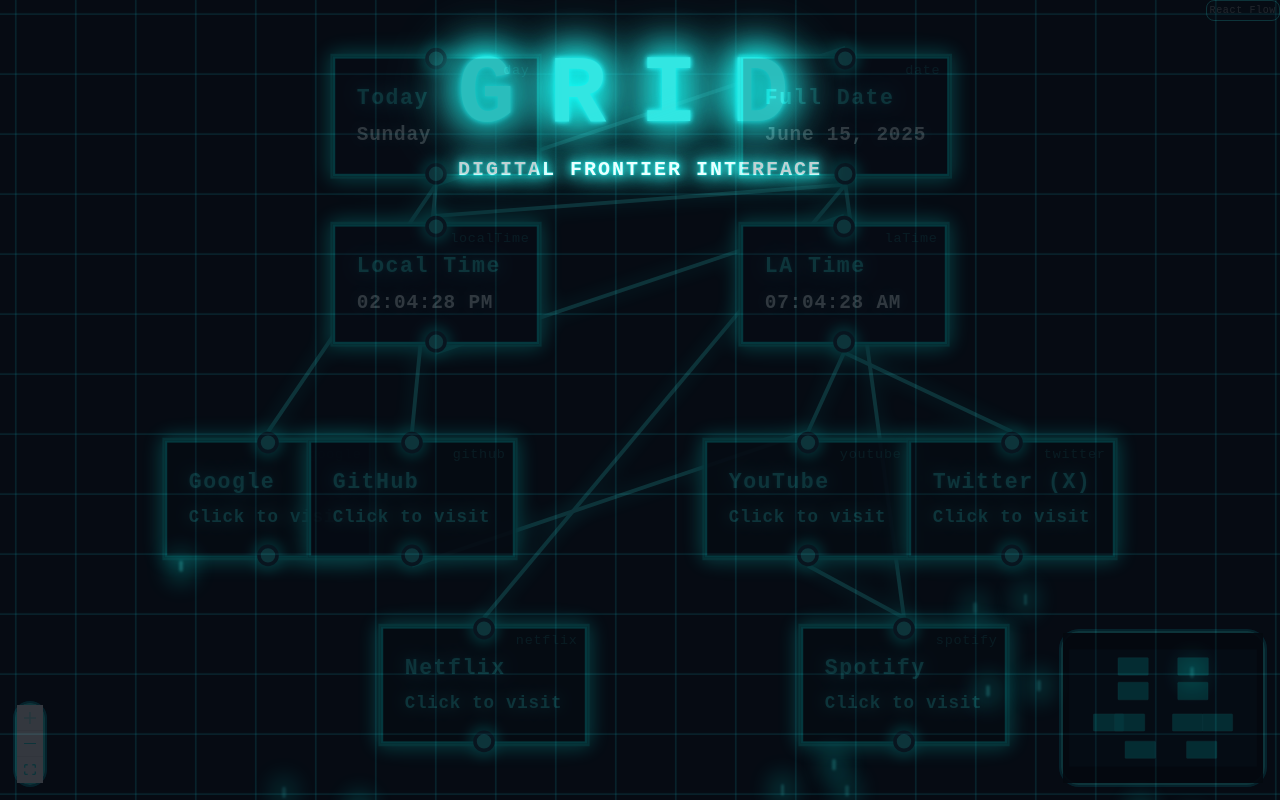
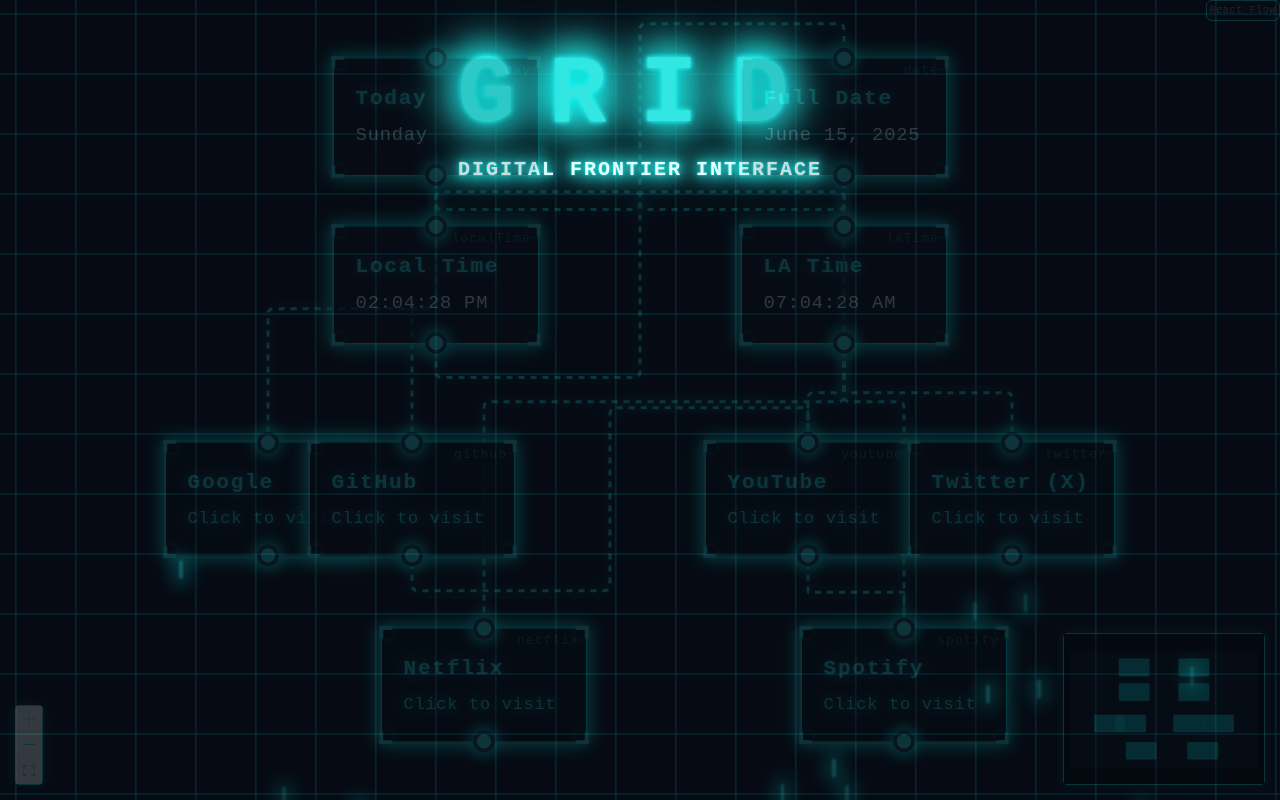
Before and after one commit to BalajiDegala/grid, a React (Vite) app: page / in a window 1280 px wide. Built offline with nearby package versions, Linux system fonts and the light colour scheme.

Commit message:
Refactor: Implement professional TRON Legacy UI
- Advanced node design with geometric shapes and circuit patterns
- Authentic TRON grid system with perspective
- Enhanced particle system and connection design
- Professional interactive states and visual effects
- Performance optimizations

```diff
--- a/src/components/NodeGraph.tsx
+++ b/src/components/NodeGraph.tsx
@@ -1,4 +1,3 @@
-
 import React, { useCallback, useMemo, useEffect } from 'react';
 import {
   ReactFlow,
@@ -69,16 +68,15 @@ function buildNodes() {
 }
 
 function buildEdges() {
-  // Only neon cyan
-  return CONNECTIONS.map((c, i) => ({
+  return CONNECTIONS.map((c) => ({
     id: `e-${c.source}-${c.target}`,
     source: c.source,
     target: c.target,
-    type: 'straight',
+    type: 'smoothstep',
+    animated: true,
+    className: 'animated-edge',
     style: {
-      stroke: "#32e6e2",
-      strokeWidth: 3.2,
-      filter: "drop-shadow(0 0 8px #00fff7)"
+      strokeWidth: 2,
     }
   })) as Edge[];
 }
--- a/src/components/TimeNode.tsx
+++ b/src/components/TimeNode.tsx
@@ -54,6 +54,10 @@ export default function TimeNode({ data }: TimeNodeProps) {
 
   return (
     <div className="time-node">
+      <div className="node-corner top-left"></div>
+      <div className="node-corner top-right"></div>
+      <div className="node-corner bottom-left"></div>
+      <div className="node-corner bottom-right"></div>
       <Handle type="target" position={Position.Top} className="neon-handle" />
       <div className="node-content" data-debug-id={data.debugId || undefined}>
         <div className="node-label">{data.label}</div>
--- a/src/components/WebsiteNode.tsx
+++ b/src/components/WebsiteNode.tsx
@@ -17,6 +17,10 @@ export default function WebsiteNode({ data }: WebsiteNodeProps) {
 
   return (
     <div className="website-node" onClick={handleClick}>
+      <div className="node-corner top-left"></div>
+      <div className="node-corner top-right"></div>
+      <div className="node-corner bottom-left"></div>
+      <div className="node-corner bottom-right"></div>
       <Handle type="target" position={Position.Top} className="neon-handle" />
       <div className="node-content" data-debug-id={data.debugId || undefined}>
         <div className="node-label">{data.label}</div>
--- a/src/index.css
+++ b/src/index.css
@@ -1,8 +1,7 @@
-
 @tailwind base;
 @tailwind components;
 @tailwind utilities;
-@import url('https://fonts.googleapis.com/css2?family=Orbitron:wght@600&display=swap');
+@import url('https://fonts.googleapis.com/css2?family=Orbitron:wght@400;600;700&display=swap');
 
 /* TRON Legacy Core Theme */
 @layer base {
@@ -16,6 +15,7 @@
     --text-cyan: #32e6e2;
     --text-white: #eaffff;
     --node-radius: 0px;
+    --corner-size: 10px; /* New variable for corners */
   }
 }
 
@@ -60,14 +60,14 @@ body {
 }
 .tron-particle {
   position: absolute;
-  width: 3px;
-  height: 11px;
+  width: 2.5px; /* Thinner */
+  height: 18px; /* Longer */
   background: var(--brand-cyan);
-  box-shadow: 0 0 24px 8px #00fff7dd;
-  border-radius: 4px;
-  opacity: .76;
-  filter: blur(1.2px);
-  animation: tron-particle-move 7.9s linear infinite;
+  box-shadow: 0 0 18px 6px #00fff7aa; /* Adjusted shadow */
+  border-radius: 2px;
+  opacity: .7;
+  filter: blur(1px);
+  animation: tron-particle-move 8s linear infinite; /* a bit slower */
 }
 @keyframes tron-particle-move {
   to { transform: translateY(175vh) scaleY(1.07); opacity: 0.14; }
@@ -79,14 +79,14 @@ body {
 }
 
 .node-debug-outline {
-  outline: 2.5px solid #00fff7aa !important;
-  box-shadow: 0 0 20px 1px #00fff777 !important;
+  outline: none !important; /* Remove old outline */
+  box-shadow: none !important; /* Remove old shadow */
 }
 
 .time-node, .website-node {
-  background: var(--node-bg) !important;
+  background: #0c131eb9 !important; /* slightly more transparent bg */
   border-radius: var(--node-radius) !important;
-  border: 2.8px solid var(--node-border) !important;
+  border: 1.5px solid var(--node-border) !important; /* thinner main border */
   box-shadow: var(--node-shadow) !important;
   min-width: 172px;
   max-width: 238px;
@@ -98,11 +98,38 @@ body {
   color: var(--text-cyan) !important;
   z-index: 10 !important;
   margin: 0 !important;
+  transition: all 0.3s ease-in-out;
 }
+
+/* Node Corner pieces */
+.node-corner {
+  position: absolute;
+  width: var(--corner-size);
+  height: var(--corner-size);
+  border-color: var(--brand-cyan);
+  border-style: solid;
+  transition: all 0.2s ease-in-out;
+  box-shadow: 0 0 8px -2px var(--brand-cyan);
+}
+.top-left { top: -2px; left: -2px; border-width: 3px 0 0 3px; }
+.top-right { top: -2px; right: -2px; border-width: 3px 3px 0 0; }
+.bottom-left { bottom: -2px; left: -2px; border-width: 0 0 3px 3px; }
+.bottom-right { bottom: -2px; right: -2px; border-width: 0 3px 3px 0; }
+
 
 .website-node {
   cursor: pointer !important;
   background: #090d16e6 !important;
+}
+
+.website-node:hover, .time-node:hover {
+  transform: scale(1.03) translateY(-4px);
+  box-shadow: 0 0 28px 4px #00fff7dd, 0 0 4px #32e6e2, 0 0 18px #32e6e2cc !important;
+  border-color: #99feff !important;
+}
+.website-node:hover .node-corner, .time-node:hover .node-corner {
+  transform: scale(1.3);
+  box-shadow: 0 0 12px 0px var(--brand-cyan);
 }
 
 .node-content {
@@ -116,24 +143,24 @@ body {
   gap: 0.18em;
 }
 .node-label {
-  font-size: 1.12rem;
-  font-weight: 700;
+  font-size: 1.1rem; /* Slightly smaller */
+  font-weight: 600; /* Bolder */
   color: var(--text-cyan);
-  margin-bottom: 2px;
+  margin-bottom: 4px; /* More space */
   font-family: inherit;
-  text-shadow: 0 0 15px #22e3f8d0, 0 0 3px #00fff744;
-  letter-spacing: 0.07em;
+  text-shadow: 0 0 12px #22e3f8b0, 0 0 2px #00fff755;
+  letter-spacing: 0.08em;
 }
 .node-value, .node-subtitle {
-  font-size: 1.01rem;
+  font-size: 0.98rem; /* a bit smaller */
   color: var(--text-white);
-  font-weight: 600;
-  text-shadow: 0 0 9px #19989879;
+  font-weight: 400; /* Regular weight */
+  text-shadow: 0 0 7px #19989860;
 }
 .node-subtitle {
   color: var(--brand-cyan);
-  text-shadow: 0 0 12px #32e6e2;
-  font-size: 0.91rem;
+  text-shadow: 0 0 10px #32e6e2;
+  font-size: 0.88rem;
 }
 
 /* Show node ID for debug */
@@ -159,6 +186,21 @@ body {
   z-index: 16 !important;
 }
 
+/* Animated Edges */
+@keyframes dashdraw {
+  from {
+    stroke-dashoffset: 1000;
+  }
+}
+
+.animated-edge .react-flow__edge-path {
+  stroke: var(--brand-cyan) !important;
+  stroke-width: 2.5px !important;
+  stroke-dasharray: 10;
+  animation: dashdraw 40s linear infinite;
+  filter: drop-shadow(0 0 5px #00fff7);
+}
+
 .react-flow__edge-path {
   stroke: #32e6e2 !important;
   stroke-width: 3.2 !important;
@@ -174,9 +216,9 @@ body {
 .react-flow__controls,
 .react-flow__minimap {
   background: #091621e4 !important;
-  border: 2px solid #32e6e2 !important;
-  border-radius: 18px !important;
-  box-shadow: 0 0 0px 2px #0ae9ff91;
+  border: 1.5px solid #32e6e2 !important; /* thinner border */
+  border-radius: 4px !important; /* sharper corners */
+  box-shadow: 0 0 12px 1px #0ae9ff55;
   z-index: 30 !important;
 }
 
@@ -188,8 +230,8 @@ body {
 .react-flow__attribution {
   background: #12222e90 !important;
   color: #32e6e2 !important;
-  border: 1.5px solid #32e6e2 !important;
-  border-radius: 8px !important;
+  border: 1px solid #32e6e2 !important; /* thinner */
+  border-radius: 6px !important; /* sharper */
 }
 
 /* Responsive for graph nodes */
@@ -198,8 +240,8 @@ body {
     min-width: 110px;
     max-width: 140px;
     font-size: 0.88rem !important;
-    padding: 12px 5px !important;
+    padding: 10px 8px !important; /* Adjusted padding */
   }
-  .node-label { font-size: 0.86rem !important;}
-  .node-value, .node-subtitle { font-size: 0.82rem !important;}
+  .node-label { font-size: 0.82rem !important;}
+  .node-value, .node-subtitle { font-size: 0.78rem !important;}
 }
```
